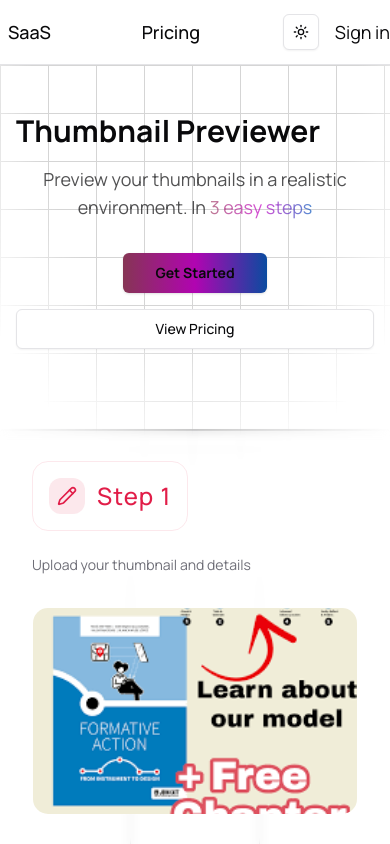
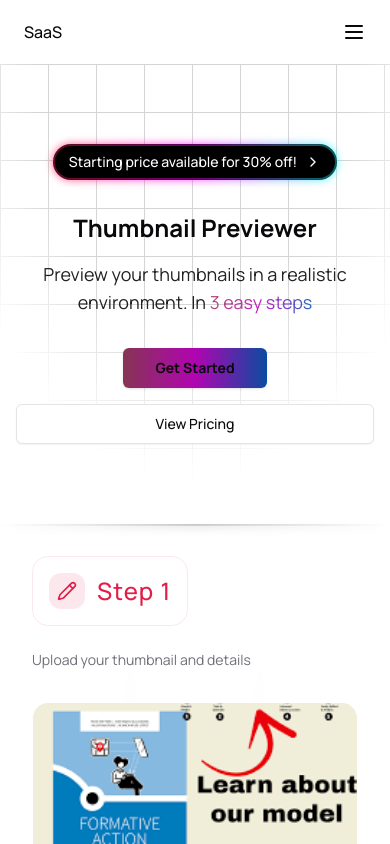
Before and after one commit to afox-tech/saas-web, a Next.js app: page / in a window 390 px wide. Shown: the top 844 px of the page. Built offline with nearby package versions, Linux system fonts and the light colour scheme; no server answers.

Commit message:
update Navbar, create button growing effect

```diff
--- a/components/Navbar.tsx
+++ b/components/Navbar.tsx
@@ -1,27 +1,58 @@
 "use client";
 import Link from "next/link";
+import { useState } from "react";
 import { ModeToggle } from "./theme-toggle";
 import {
     SignInButton,
     SignedIn,
     SignedOut,
+    SignOutButton,
     UserButton,
     useUser,
 } from "@clerk/nextjs";
+import { Menu, X } from "lucide-react";
+import AnimationContainer from "./global/animation-container";
 
 export const Navbar = () => {
     const { isSignedIn } = useUser();
+    const [isOpen, setIsOpen] = useState(false);
+
+    const toggleMenu = () => {
+        setIsOpen(!isOpen);
+    };
 
     return (
-        <nav className="bg-background border-b">
-            <div className="max-w-7xl mx-auto flex justify-between items-center h-16 py-2 text-lg">
+        <nav className="bg-background relative z-50">
+            <div className="max-w-7xl mx-auto px-4">
+                <div className="flex justify-between items-center h-16 relative">
+                    <AnimationContainer delay={0.1}>
                         <Link href="/" className="p-2 font-medium">
                             SaaS
                         </Link>
-                <div className="space-x-2">
+                    </AnimationContainer>
+                    <div className="md:hidden z-50">
+                        <AnimationContainer delay={0.2}>
+                            <button
+                                className="p-2 md:hidden"
+                                onClick={toggleMenu}
+                                aria-label="Toggle Menu"
+                            >
+                                {isOpen ? (
+                                    <X className="size-6" />
+                                ) : (
+                                    <Menu className="size-6" />
+                                )}
+                            </button>
+                        </AnimationContainer>
+                    </div>
+                    <div className="hidden md:flex items-center space-x-4">
+                        <AnimationContainer delay={0.3}>
                             {isSignedIn ? (
                                 <>
-                            <Link href="/dashboard" className="p-2 font-medium">
+                                    <Link
+                                        href="/dashboard"
+                                        className="p-2 font-medium"
+                                    >
                                         Product
                                     </Link>
                                     <Link
@@ -37,7 +68,8 @@ export const Navbar = () => {
                             <Link href="/pricing" className="p-2 font-medium">
                                 Pricing
                             </Link>
-                </div>
+                        </AnimationContainer>
+                        <AnimationContainer delay={0.4}>
                             <div className="space-x-4 flex items-center">
                                 <ModeToggle />
                                 <SignedOut>
@@ -47,6 +79,65 @@ export const Navbar = () => {
                                     <UserButton />
                                 </SignedIn>
                             </div>
+                        </AnimationContainer>
+                    </div>
+                </div>
+                <div
+                    className={`md:hidden fixed inset-0 z-40 ${
+                        isOpen ? "pointer-events-auto" : "pointer-events-none"
+                    }`}
+                >
+                    <div
+                        className={`absolute inset-0 bg-background/80 backdrop-blur-sm transition-opacity duration-300 ${
+                            isOpen ? "opacity-100" : "opacity-0"
+                        }`}
+                    />
+                    <div
+                        className={`absolute top-16 left-0 right-0 bg-background border-b border-border/40 shadow-lg transition-all duration-300 ease-in-out ${
+                            isOpen
+                                ? "translate-y-0 opacity-100"
+                                : "-translate-y-full opacity-0"
+                        }`}
+                    >
+                        <AnimationContainer delay={0.2}>
+                            <div className="px-4 pt-2 pb-3 space-y-1 flex flex-col">
+                                {isSignedIn ? (
+                                    <>
+                                        <Link
+                                            href="/dashboard"
+                                            className="p-2 font-medium"
+                                        >
+                                            Product
+                                        </Link>
+                                        <Link
+                                            href="/dashboard/profile"
+                                            className="p-2 font-medium"
+                                        >
+                                            Profile
+                                        </Link>
+                                    </>
+                                ) : (
+                                    <></>
+                                )}
+                                <Link
+                                    href="/pricing"
+                                    className="p-2 font-medium"
+                                >
+                                    Pricing
+                                </Link>
+                                <div className="space-x-4 flex items-center pt-2">
+                                    <ModeToggle />
+                                    <SignedOut>
+                                        <SignInButton />
+                                    </SignedOut>
+                                    <SignedIn>
+                                        <UserButton />
+                                    </SignedIn>
+                                </div>
+                            </div>
+                        </AnimationContainer>
+                    </div>
+                </div>
             </div>
         </nav>
     );
--- a/components/landing-page/ButtonGlowingEffect.tsx
+++ b/components/landing-page/ButtonGlowingEffect.tsx
@@ -0,0 +1,28 @@
+import Link from "next/link";
+import { ChevronRight } from "lucide-react";
+
+interface ButtonGlowingEffectProps {
+    text: string;
+    href?: string;
+}
+
+export default function ButtonGlowingEffect({
+    text,
+    href = "#",
+}: ButtonGlowingEffectProps) {
+    return (
+        <div className="p-8 flex items-center justify-center">
+            <Link
+                href={href}
+                className="relative group inline-flex items-center gap-2 rounded-full bg-black px-4 py-2 text-sm text-white transition-all hover:bg-white/5"
+            >
+                <span className="absolute inset-0 rounded-full bg-gradient-to-r from-[#FF1E56] via-[#FF00FF] to-[#00FFFF] opacity-70 blur-sm transition-all group-hover:opacity-100" />
+                <span className="absolute inset-0.5 rounded-full bg-black" />
+                <span className="relative flex items-center gap-2 font-medium text-center">
+                    {text}
+                    <ChevronRight className="size-4 transition-transform group-hover:translate-x-0.5" />
+                </span>
+            </Link>
+        </div>
+    );
+}
--- a/components/landing-page/Hero.tsx
+++ b/components/landing-page/Hero.tsx
@@ -1,19 +1,24 @@
 import Link from "next/link";
 import AnimationContainer from "@/components/global/animation-container";
 import { Button } from "@/components/ui/button";
+import ButtonGlowingEffect from "./ButtonGlowingEffect";
 
 export function Hero() {
     return (
         <div className="relative flex flex-col items-center space-y-20 md:space-y-40">
             <AnimationContainer className="flex flex-col items-center justify-center w-full">
-                <div className="mt-12 md:mt-24 px-4">
+                <div className="mt-12 md:mt-24 px-4 text-center">
+                    <ButtonGlowingEffect
+                        text="Starting price available for 30% off!"
+                        href="#"
+                    />
                     <AnimationContainer delay={0.2}>
-                        <h1 className="text-3xl sm:text-4xl md:text-6xl font-bold mb-4">
+                        <h1 className="text-2xl sm:text-4xl md:text-6xl font-bold mb-4">
                             Thumbnail Previewer
                         </h1>
                     </AnimationContainer>
                     <AnimationContainer delay={0.3}>
-                        <p className="opacity-70 text-lg sm:text-xl md:text-2xl mb-8 max-w-xl mx-auto text-center">
+                        <p className="opacity-90 text-lg max-w-sm sm:text-xl md:text-2xl mb-8 xl:max-w-xl mx-auto text-center">
                             Preview your thumbnails in a realistic environment.
                             In{" "}
                             <span className="gradient-text">3 easy steps</span>
```
Lines whose indentation alone changed are shown as unchanged.
